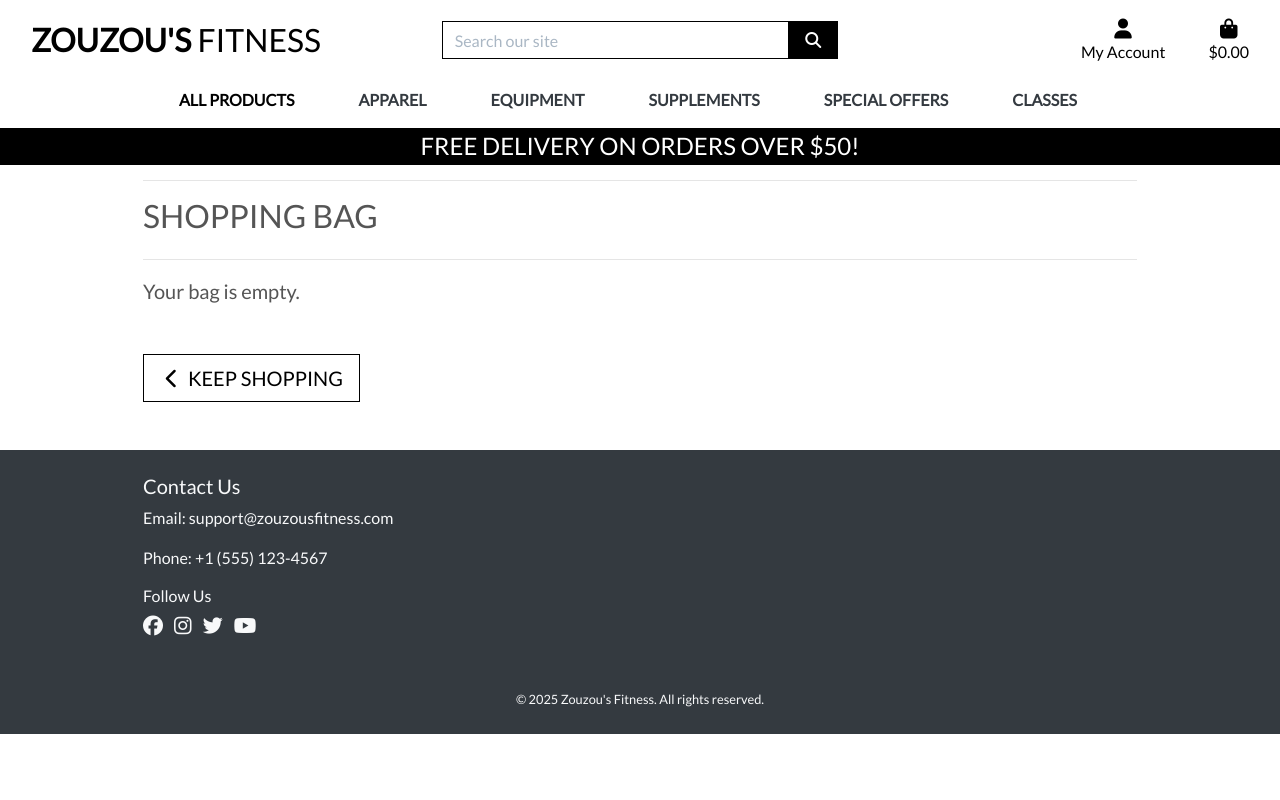
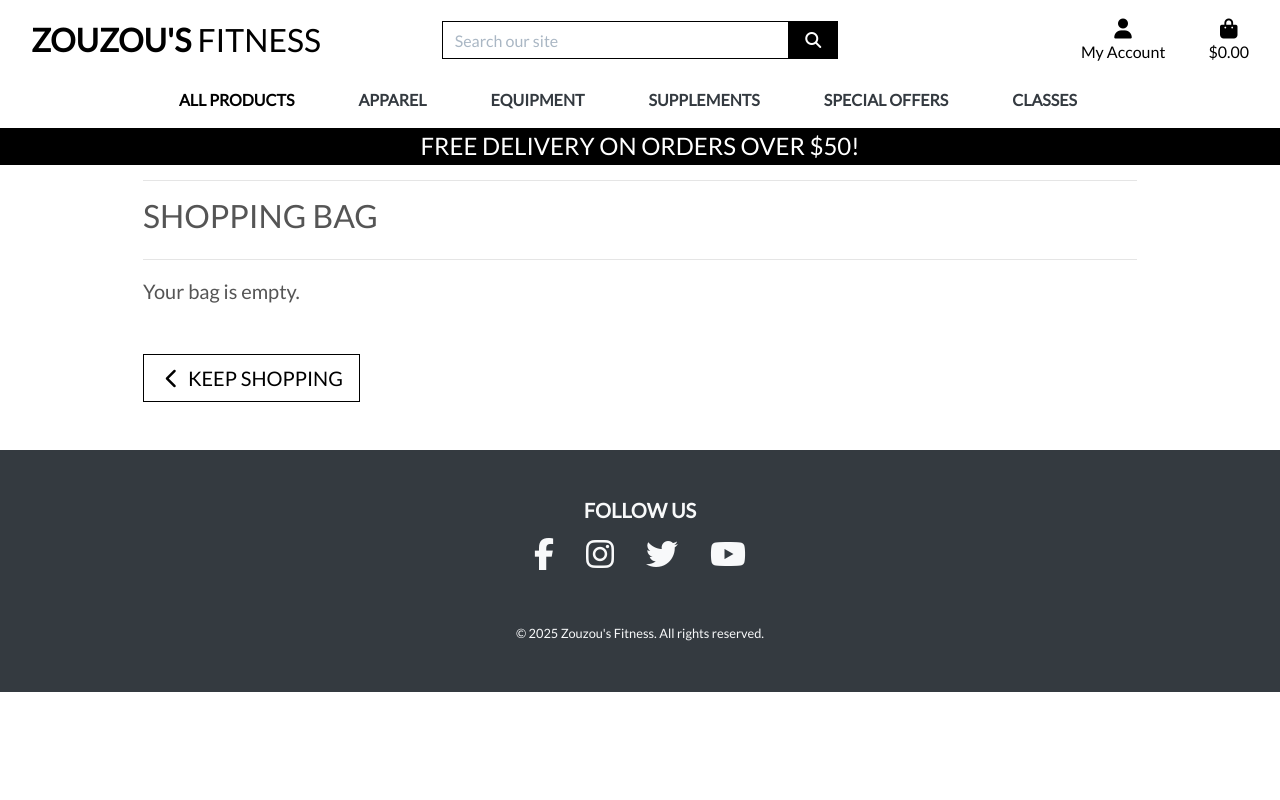
Before and after one commit to Hawraa7/Portfolio-Project-5, a Django app: page /bag/ in a window 1280 px wide. Run offline with Django 3.2, Linux system fonts and the light colour scheme; some libraries are stand-ins or nearby versions.

Commit message:
Styling the footer

```diff
--- a/templates/base.html
+++ b/templates/base.html
@@ -159,42 +159,38 @@
 
 
     <!-- Footer Start -->
-    <footer class="bg-dark text-light py-4 mt-5">
+    <footer class="bg-dark text-light py-5 mt-5">
         <div class="container">
-            <div class="row">
-
-                <!-- Navigation Links -->
-
-                <!-- External Sponsored Links -->
+            <div class="row justify-content-center">
 
                 <!-- Contact & Social -->
-                <div class="col-md-4 mb-3">
-                    <h5>Contact Us</h5>
-                    <p>Email: support@zouzousfitness.com</p>
-                    <p>Phone: +1 (555) 123-4567</p>
-                    <h6>Follow Us</h6>
-                    <ul class="list-inline">
-                        <li class="list-inline-item">
-                            <a href="https://www.facebook.com" target ="_blank" rel ="noopener" class="text-light" aria-label="Visit our Facebook page(opens in a new tab)">
-                                <i class="fab fa-facebook fa-lg"></i>
+                <div class="col-md-6 text-center mb-3">
+                    <h5 class="text-uppercase font-weight-bold mb-3">Follow Us</h5>
+                    <ul class="list-inline d-flex justify-content-center">
+                        <li class="list-inline-item mx-3">
+                            <a href="https://www.facebook.com" target="_blank" rel="noopener"
+                                class="text-light social-icon" aria-label="Facebook">
+                                <i class="fab fa-facebook-f fa-2x"></i>
                             </a>
                         </li>
-                        <li class="list-inline-item">
-                            <a href="https://www.instagram.com" target ="_blank" rel ="noopener" class="text-light" aria-label="Visit our Instagram page(opens in a new tab)">
-                                <i class="fab fa-instagram fa-lg"></i>
+                        <li class="list-inline-item mx-3">
+                            <a href="https://www.instagram.com" target="_blank" rel="noopener"
+                                class="text-light social-icon" aria-label="Instagram">
+                                <i class="fab fa-instagram fa-2x"></i>
                             </a>
                         </li>
-                        <li class="list-inline-item">
-                            <a href="https://www.twitter.com" target ="_blank" rel ="noopener" class="text-light" aria-label="Visit our Twitter page(opens in a new tab)">
-                                <i class="fab fa-twitter fa-lg"></i>
+                        <li class="list-inline-item mx-3">
+                            <a href="https://www.twitter.com" target="_blank" rel="noopener"
+                                class="text-light social-icon" aria-label="Twitter">
+                                <i class="fab fa-twitter fa-2x"></i>
                             </a>
                         </li>
-                        <li class="list-inline-item">
-                            <a href="https://www.youtube.com" target ="_blank" rel ="noopener" class="text-light" aria-label="Visit our Youtube page(opens in a new tab)">
-                                <i class="fab fa-youtube fa-lg"></i>
+                        <li class="list-inline-item mx-3">
+                            <a href="https://www.youtube.com" target="_blank" rel="noopener"
+                                class="text-light social-icon" aria-label="YouTube">
+                                <i class="fab fa-youtube fa-2x"></i>
                             </a>
                         </li>
-
                     </ul>
                 </div>
 
```
